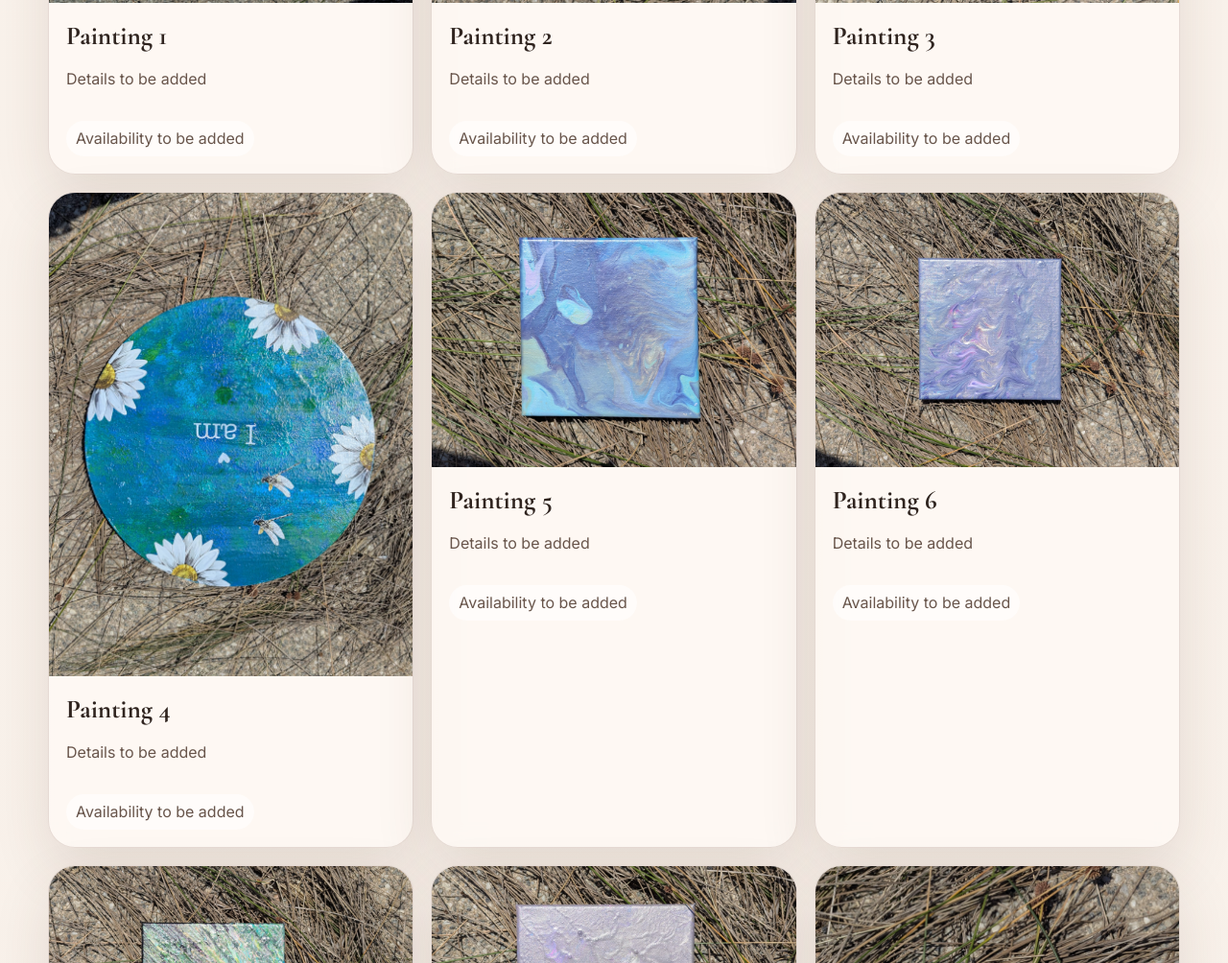
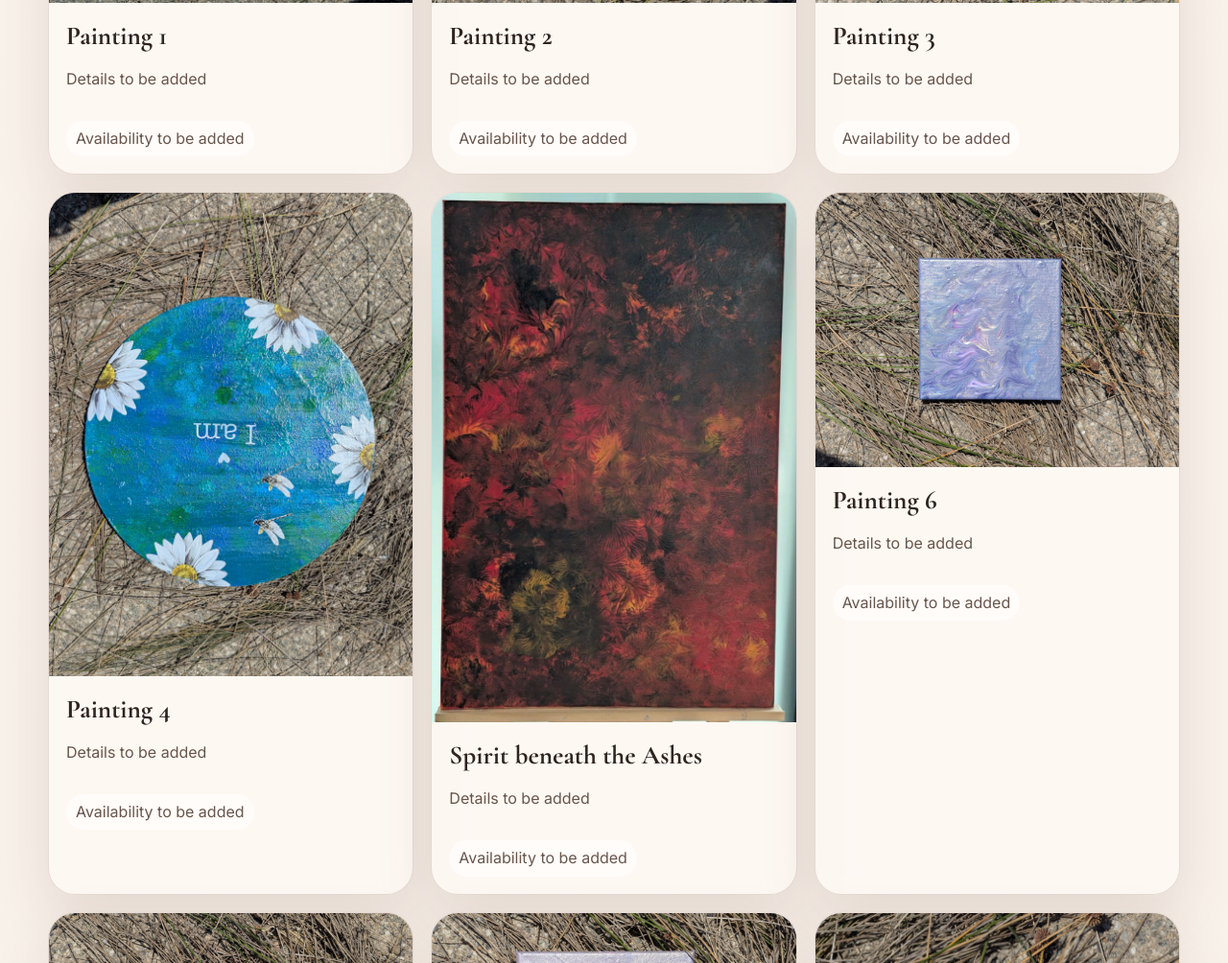
Before and after one commit to HasanHSabri/mj-art-site, a plain HTML site: page docs/index.html in a window 1280 px wide. Shown: the part 2295-3299 px from the top of the page at 96% size. Drawn offline with nearby package versions, Linux system fonts and the light colour scheme.

Commit message:
Add Spirit beneath the Ashes to MJ gallery

```diff
--- a/docs/index.html
+++ b/docs/index.html
@@ -140,10 +140,10 @@
             </div>
           </article>
 
-          <article class="painting-card" role="button" aria-haspopup="dialog" aria-label="View details for Painting 5" data-title="Painting 5" data-medium="To be added" data-size="To be added" data-availability="To be added" data-description="Artwork details to be added later." data-image="./artwork/WhatsApp%20Image%202026-03-30%20at%204.41.21%20PM%20(1).jpeg">
-            <div class="painting-image" style="background-image: url('./artwork/WhatsApp%20Image%202026-03-30%20at%204.41.21%20PM%20(1).jpeg');"></div>
+          <article class="painting-card" role="button" aria-haspopup="dialog" aria-label="View details for Spirit beneath the Ashes" data-title="Spirit beneath the Ashes" data-medium="To be added" data-size="To be added" data-availability="To be added" data-description="For a long time, I couldn’t connect with this piece. It felt distant, almost out of reach. But when I finally did, I saw something I hadn’t noticed before, the reflection of the battle I’ve been living with for six years, fighting a chronic illness every single day. And in that moment, this painting became more than colors on canvas, it became a mirror. I could see her: the warrior woman within me, standing strong despite everything. &#34;I don’t look like everything I’ve walked through. I’ve fought battle after battle and I’m still standing. I’ve cried more tears than I can count and yet my smile hasn’t faded. I’ve survived things meant to break me and I’m still breathing. I’m a warrior, not because of my own strength, but because of Him living in me. Every fight, every scar, every victory belongs to the Lord.&#34;" data-image="./artwork/5.jpg">
+            <div class="painting-image" style="background-image: url('./artwork/5.jpg');"></div>
             <div class="painting-card-body">
-              <h3>Painting 5</h3>
+              <h3>Spirit beneath the Ashes</h3>
               <p>Details to be added</p>
               <span>Availability to be added</span>
             </div>
```
Also changed, not shown: docs/artwork/5.jpg (added).
